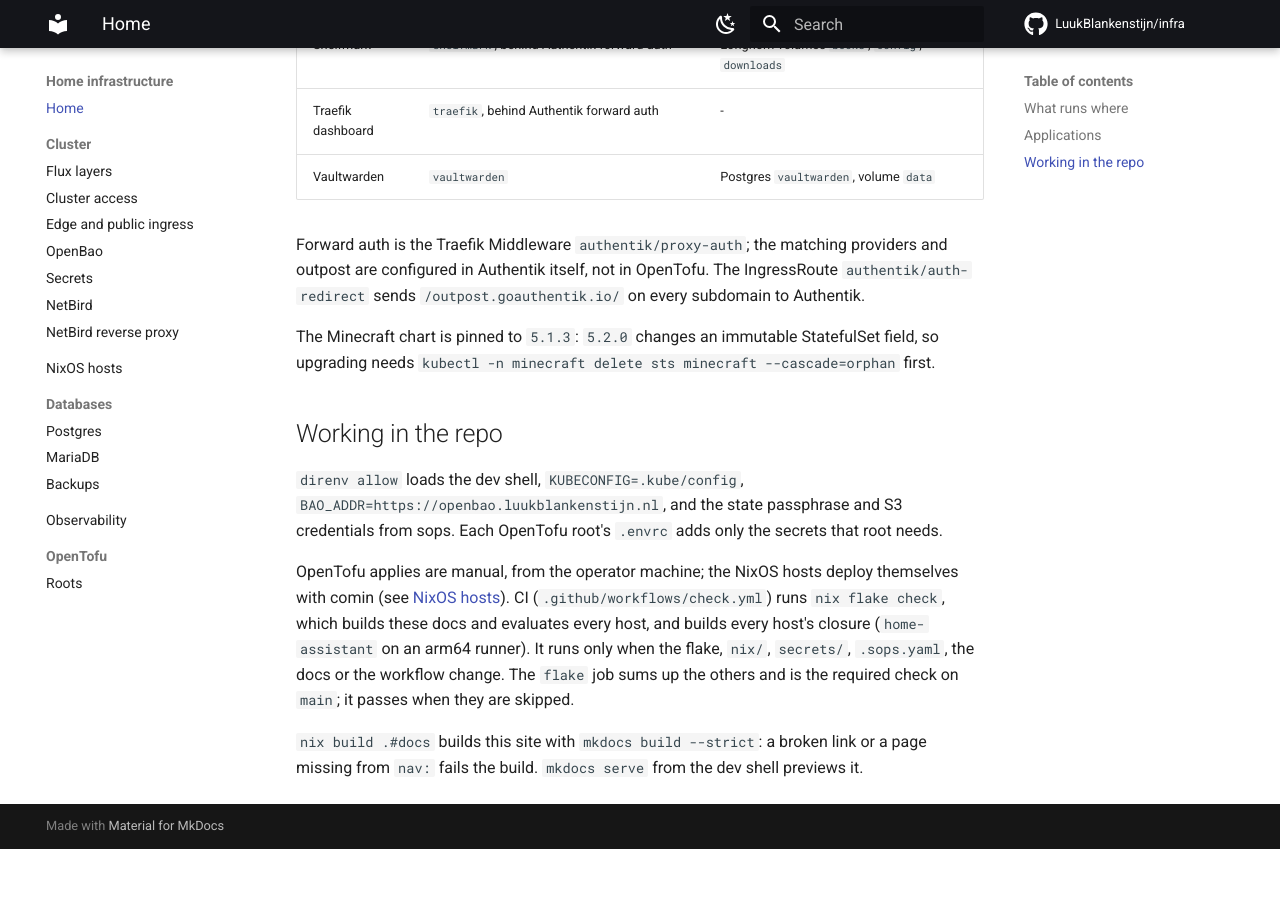
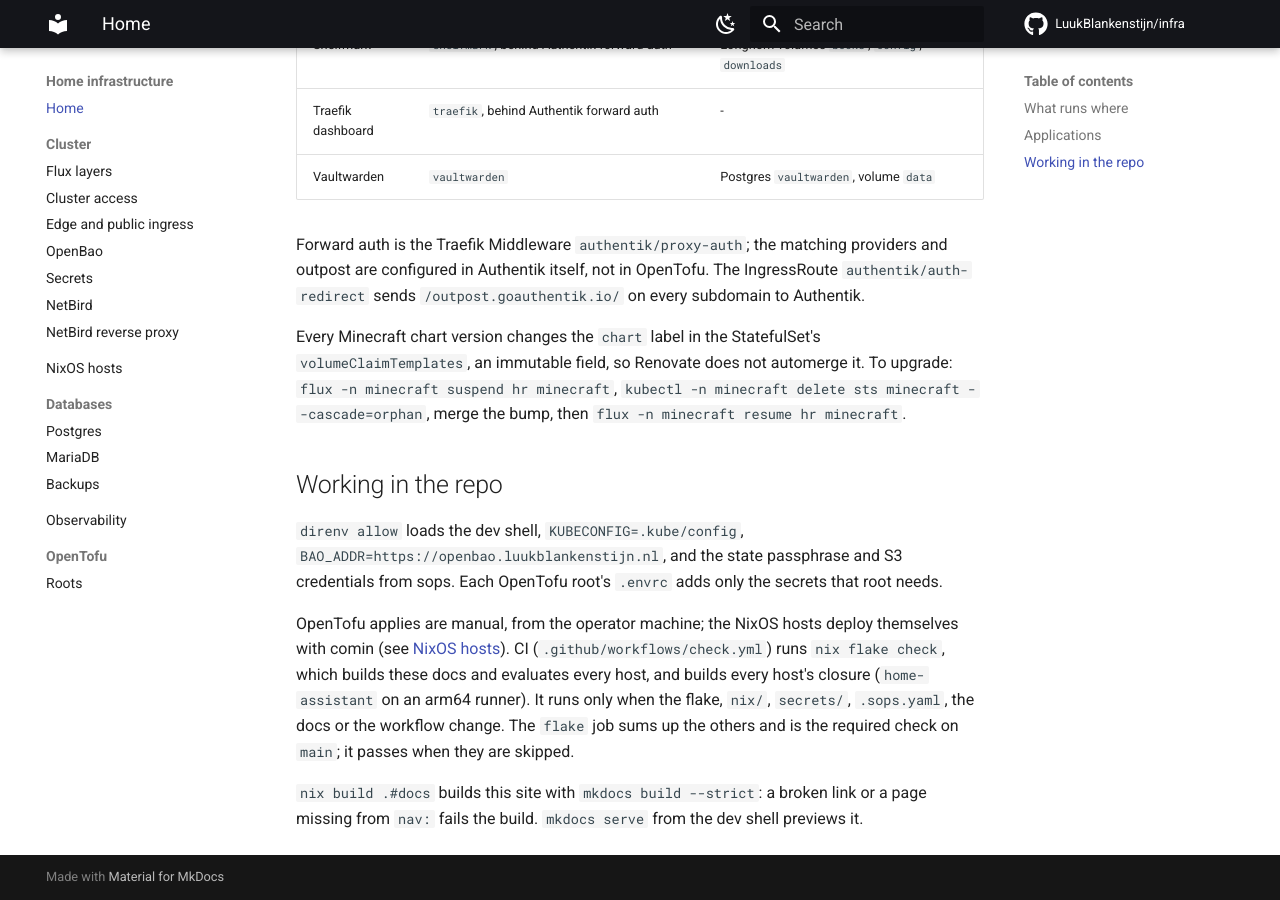
Before and after one commit to LuukBlankenstijn/infra, an MkDocs documentation site: the page built from docs/index.md, in a window 1280 px wide and 900 px high, scrolled down 1717 px. Built offline with MkDocs 1.6.1 and Material for MkDocs 9.7.7, drawn with Linux system fonts in a browser that asks for light colours; comment, search, counter and statistics services are not loaded; before the commit the page ends 2566 px from its top, so only the background shows below that.

Commit message:
docs: minecraft chart upgrade procedure

```diff
--- a/docs/index.md
+++ b/docs/index.md
@@ -47,9 +47,11 @@ providers and outpost are configured in Authentik itself, not in OpenTofu. The
 IngressRoute `authentik/auth-redirect` sends `/outpost.goauthentik.io/` on every
 subdomain to Authentik.
 
-The Minecraft chart is pinned to `5.1.3`: `5.2.0` changes an immutable
-StatefulSet field, so upgrading needs
-`kubectl -n minecraft delete sts minecraft --cascade=orphan` first.
+Every Minecraft chart version changes the `chart` label in the StatefulSet's
+`volumeClaimTemplates`, an immutable field, so Renovate does not automerge it.
+To upgrade: `flux -n minecraft suspend hr minecraft`,
+`kubectl -n minecraft delete sts minecraft --cascade=orphan`, merge the bump,
+then `flux -n minecraft resume hr minecraft`.
 
 ## Working in the repo
 
```
